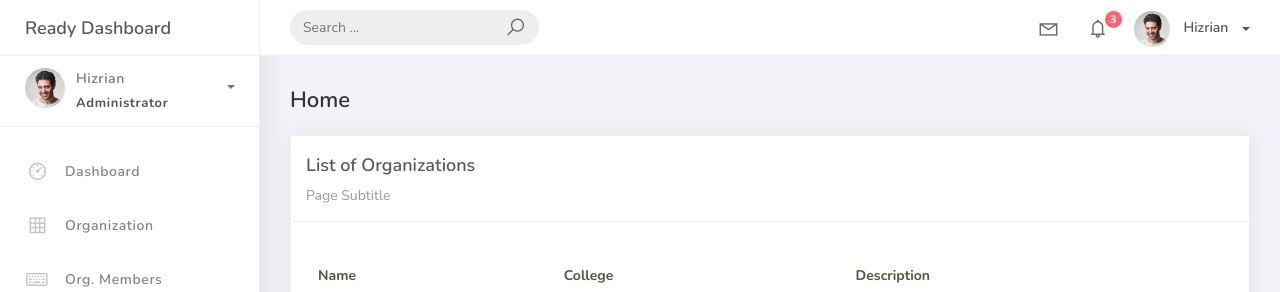
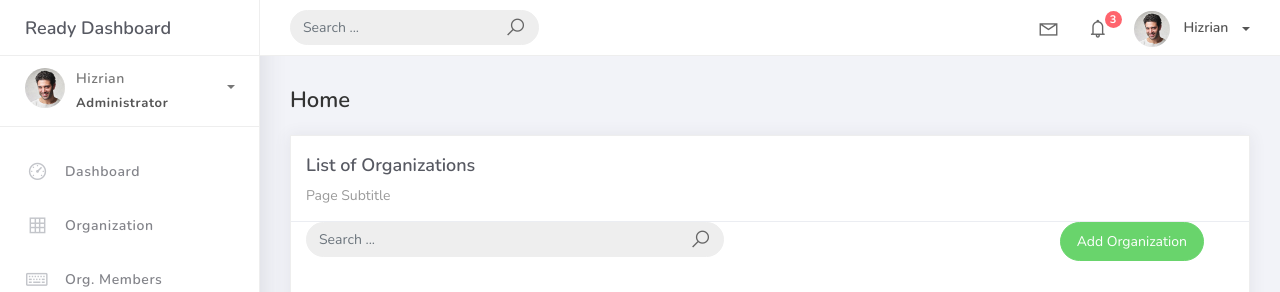
Before and after one commit to BBeelze/PSUSphere, a Django app: page /organization_list in a window 1280 px wide. Shown: the top 292 px of the page. Run offline with Django 5.2, Linux system fonts and the light colour scheme; data that the repository does not hold is empty; some libraries are stand-ins or nearby versions.

Commit message:
commit changes

```diff
--- a/projectsite/projectsite/urls.py
+++ b/projectsite/projectsite/urls.py
@@ -16,11 +16,12 @@ Including another URLconf
 """
 from django.contrib import admin
 from django.urls import path
-from studentorg.views import HomePageView, OrganizationList
+from studentorg.views import HomePageView, OrganizationList, OrganizationCreateView
 from studentorg import views
 
 urlpatterns = [
     path("admin/", admin.site.urls),
     path('', views.HomePageView.as_view(), name='home'),
     path('organization_list', OrganizationList.as_view(), name='organization-list'),
+    path('organization_list/add', OrganizationCreateView.as_view(), name='organization-add'),
 ]
--- a/projectsite/studentorg/views.py
+++ b/projectsite/studentorg/views.py
@@ -1,6 +1,10 @@
 from django.shortcuts import render
 from django.views.generic.list import ListView
+
+from django.views.generic.edit import CreateView
 from studentorg.models import Organization
+from studentorg.forms import OrganizationForm
+from django.urls import reverse_lazy
 
 class HomePageView(ListView):
     model = Organization
@@ -12,3 +16,9 @@ class OrganizationList(ListView):
     context_object_name = 'organization'
     template_name = 'org_list.html'
     paginate_by = 5
+
+class OrganizationCreateView(CreateView):
+    model = Organization
+    form_class = OrganizationForm
+    template_name = 'org_form.html'
+    success_url = reverse_lazy('organization-list')
--- a/projectsite/templates/org_list.html
+++ b/projectsite/templates/org_list.html
@@ -11,6 +11,28 @@
                         <div class="card-title">List of Organizations</div>
                         <div class="card-category">Page Subtitle</div>
                     </div>
+                    <div class="col-md-12 row">
+                        <div class="col-md-6">
+                            <form class="navbar-left navbar-form nav-search mr-md-3" action="">
+                                <div class="input-group">
+                                    <input type="text" placeholder="Search ..." class="form-control" />
+                                    <div class="input-group-append">
+                                        <span class="input-group-text">
+                                            <i class="la la-search search-icon"></i>
+                                        </span>
+                                    </div>
+                                </div>
+                            </form>
+                        </div>
+                        <div class="col-md-6">
+                            <div class="pull-right">
+                                <a href="{% url 'organization-add' %}" class="btn btn-success btn-rounded">
+                                    Add Organization
+                                </a>
+                            </div>
+                        </div>
+                    </div>
+
                     <div class="card-body">
                         <table class="table table-striped mt-3">
                             <thead>
@@ -32,6 +54,7 @@
                         </table>
                         {% include 'includes/pagination.html' %}
                     </div>
+
                 </div>
             </div>
         </div>
```
Also changed, not shown: projectsite/studentorg/forms.py (added, +9 -0 lines), projectsite/templates/org_form.html (added, +37 -0 lines).
